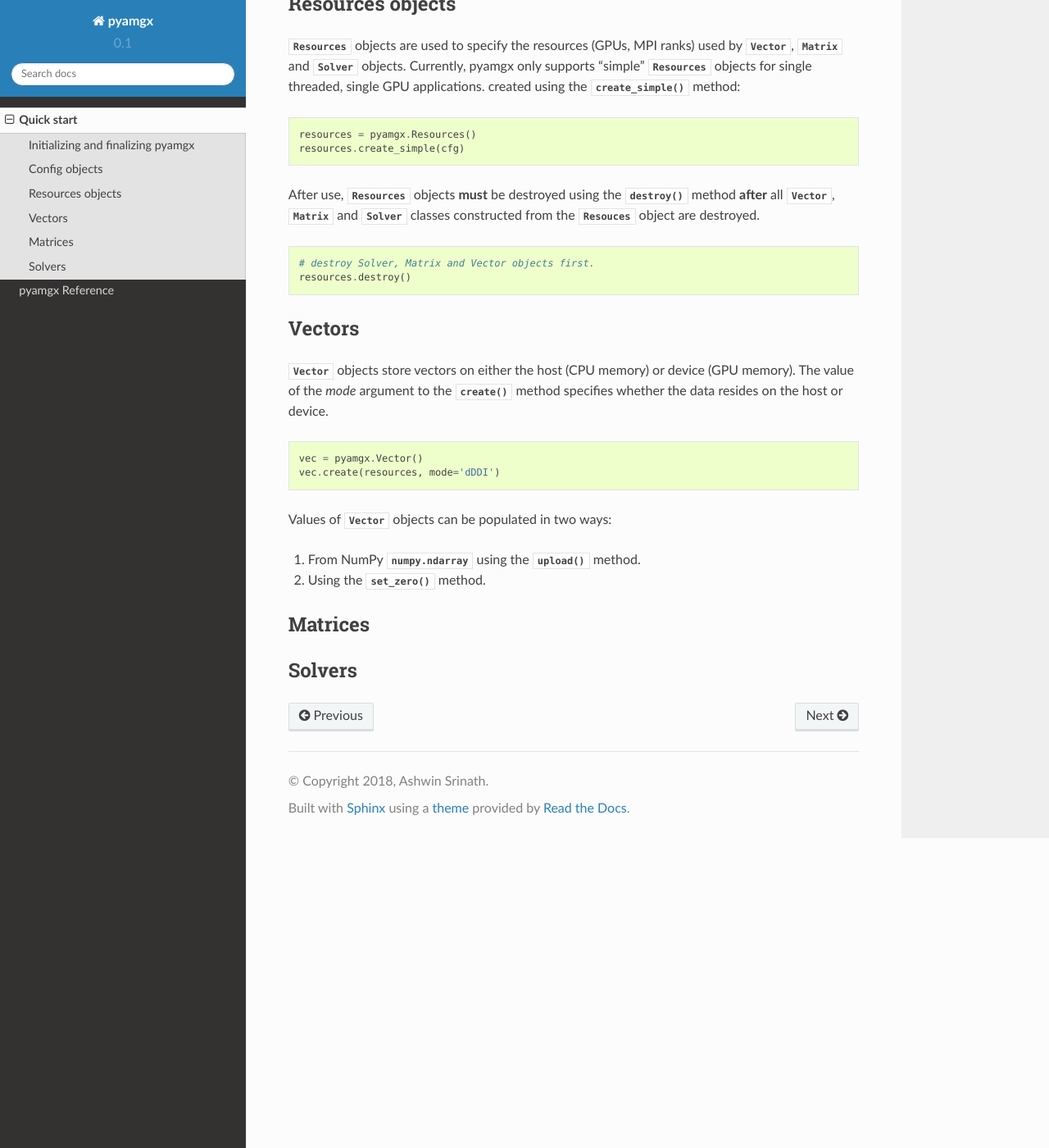
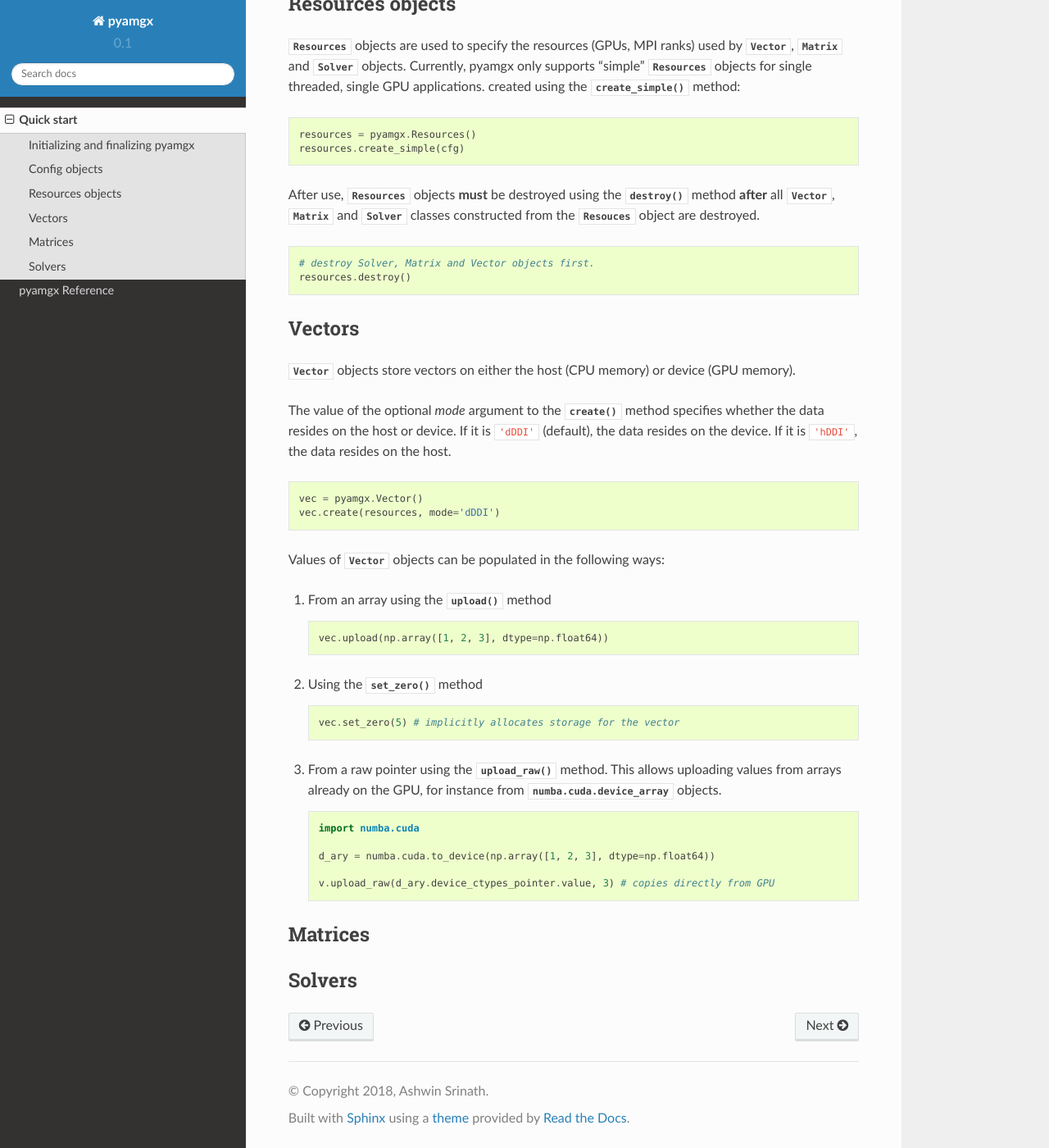
Before and after one commit to shwina/pyamgx, a Sphinx documentation site: the page built from docs/quick-start.rst, in a window 1280 px wide and 1400 px high, scrolled down 798 px. Shown: the whole window at 82% size. Built offline with Sphinx 7.4.7 and the Read the Docs theme 2.0.0, drawn with Linux system fonts in a browser that asks for light colours.

Commit message:
Updates to quick start guide

```diff
--- a/docs/quick-start.rst
+++ b/docs/quick-start.rst
@@ -69,8 +69,11 @@ Vectors
 
 :py:class:`~pyamgx.Vector` objects store vectors on
 either the host (CPU memory) or device (GPU memory).
-The value of the *mode* argument to the :py:meth:`~pyamgx.Vector.create` method
+
+The value of the optional *mode* argument to the :py:meth:`~pyamgx.Vector.create` method
 specifies whether the data resides on the host or device.
+If it is ``'dDDI'`` (default), the data resides on the device.
+If it is ``'hDDI'``, the data resides on the host.
 
 .. code-block:: python
 
@@ -78,10 +81,31 @@ specifies whether the data resides on the host or device.
    vec.create(resources, mode='dDDI')
 
 Values of :py:class:`~pyamgx.Vector` objects can be populated
-in two ways:
+in the following ways:
 
-1. From NumPy :py:class:`numpy.ndarray` using the :py:meth:`~pyamgx.Vector.upload` method.
-2. Using the :py:meth:`~pyamgx.Vector.set_zero` method.
+1. From an array using the :py:meth:`~pyamgx.Vector.upload` method
+
+   .. code-block:: python
+
+      vec.upload(np.array([1, 2, 3], dtype=np.float64))
+
+2. Using the :py:meth:`~pyamgx.Vector.set_zero` method
+
+   .. code-block:: python
+
+      vec.set_zero(5) # implicitly allocates storage for the vector
+
+3. From a raw pointer using the :py:meth:`~pyamgx.Vector.upload_raw` method.
+   This allows uploading values from arrays already on the GPU,
+   for instance from :py:class:`numba.cuda.device_array` objects.
+
+   .. code-block:: python
+
+      import numba.cuda
+
+      d_ary = numba.cuda.to_device(np.array([1, 2, 3], dtype=np.float64))
+
+      v.upload_raw(d_ary.device_ctypes_pointer.value, 3) # copies directly from GPU
 
 Matrices
 --------
```
Also changed, not shown: docs/local/html/_sources/quick-start.rst.txt (+28 -4 lines), docs/local/html/genindex.html (+4 -13 lines), docs/local/html/quick-start.html (+29 -8 lines), docs/local/html/reference.html (+47 -43 lines), docs/local/html/searchindex.js, 3 other files.
